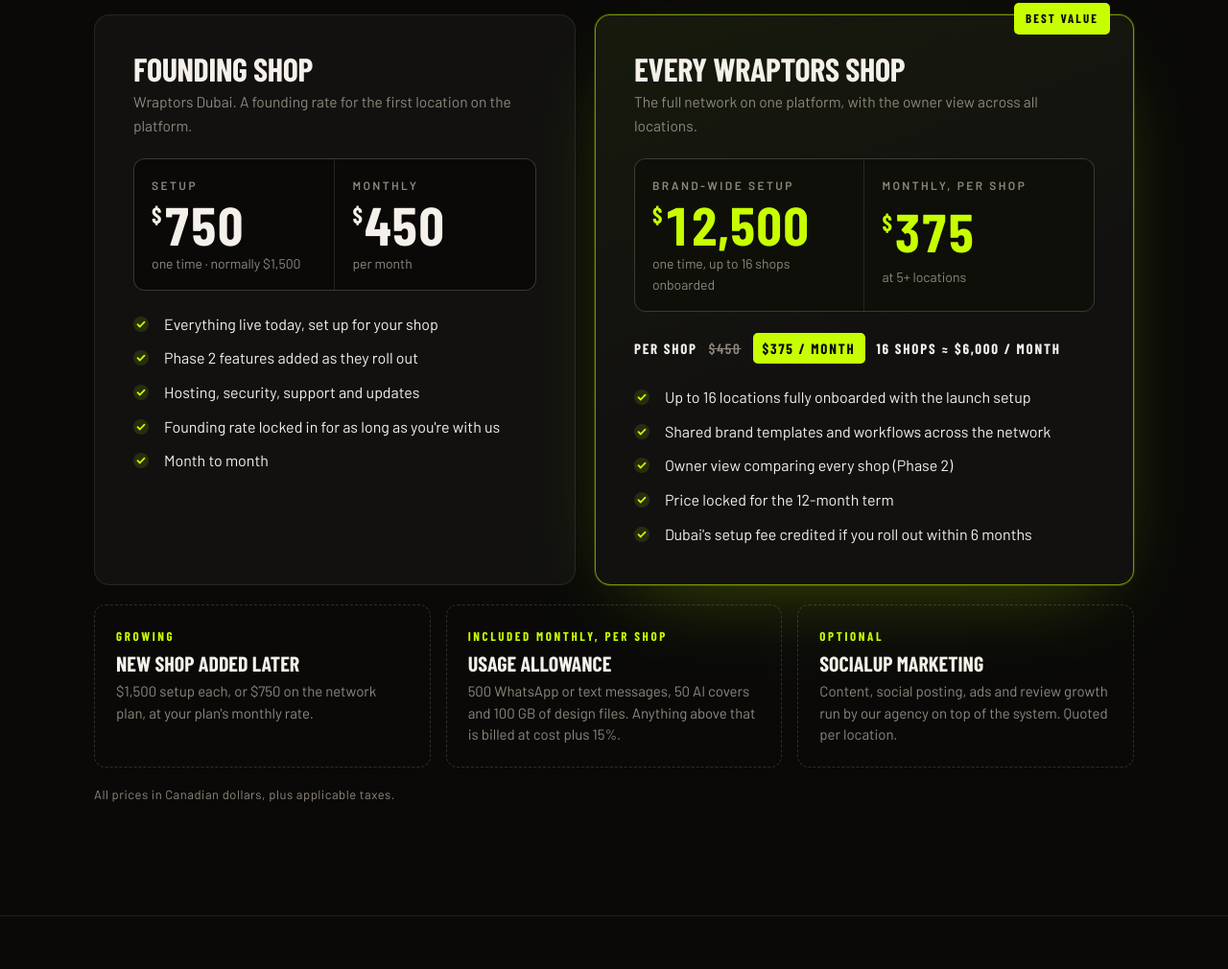
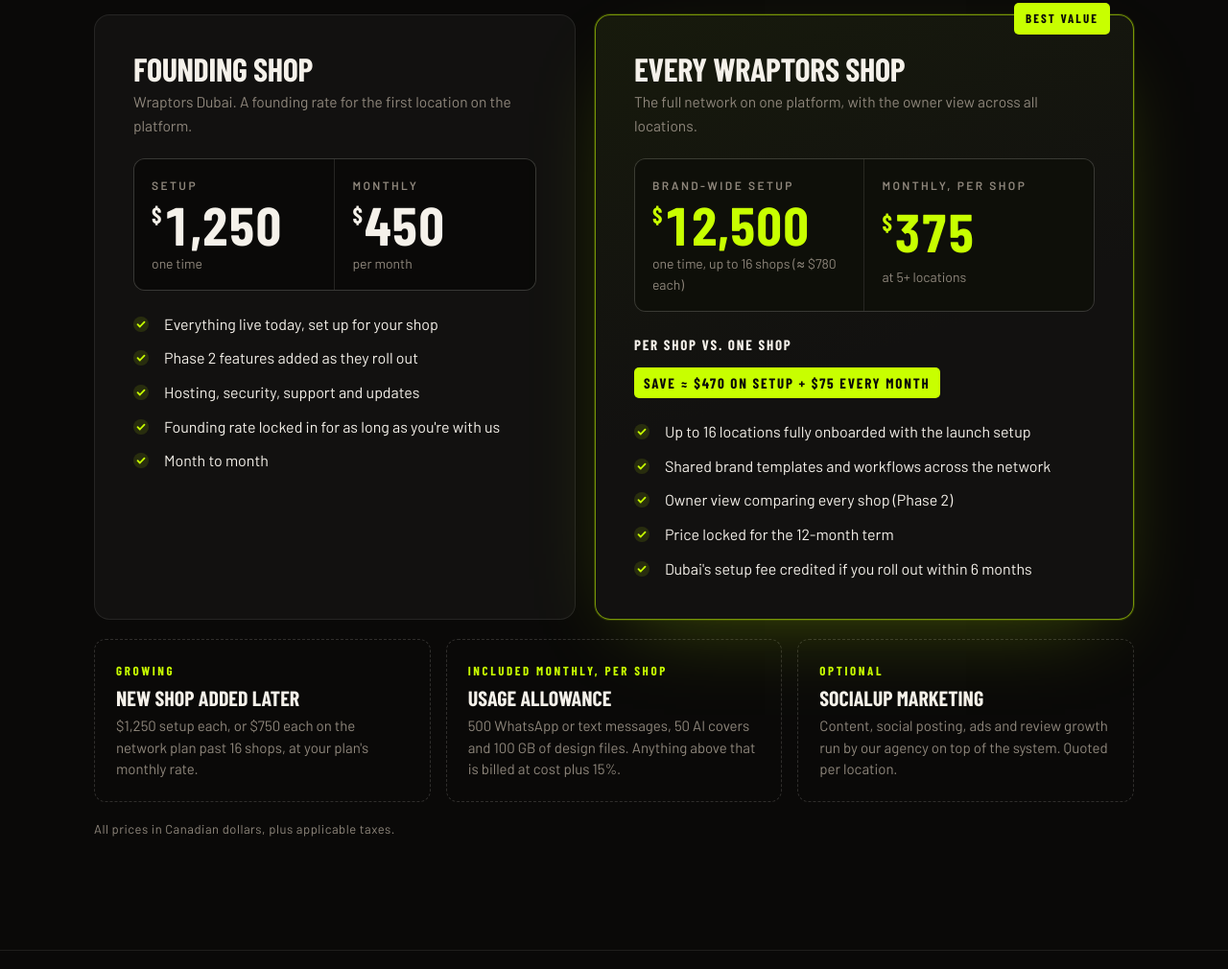
Before and after one commit to CustomGear/Socialup, a website: page proposals/wraptors/index.html in a window 1280 px wide. Shown: the part 6540-7550 px from the top of the page at 96% size. Drawn offline with nearby package versions, Linux system fonts and the light colour scheme; a web font is replaced by a local one.

Commit message:
Wraptors proposal: single-shop setup $1,250, network setup shown per shop with savings
Co-Authored-By: Claude Opus 5.5 <noreply@anthropic.com>

```diff
--- a/proposals/wraptors/index.html
+++ b/proposals/wraptors/index.html
@@ -291,18 +291,18 @@ a:focus-visible{outline:2px solid var(--lime);outline-offset:3px}
   <div class="plans">
     <div class="plan">
       <div><h3>Founding shop</h3><p class="who">Wraptors Dubai. A founding rate for the first location on the platform.</p></div>
-      <div class="nums"><div><small>Setup</small><strong><sup>$</sup>750</strong><em>one time · normally $1,500</em></div><div><small>Monthly</small><strong><sup>$</sup>450</strong><em>per month</em></div></div>
+      <div class="nums"><div><small>Setup</small><strong><sup>$</sup>1,250</strong><em>one time</em></div><div><small>Monthly</small><strong><sup>$</sup>450</strong><em>per month</em></div></div>
       <ul class="ticks"><li>Everything live today, set up for your shop</li><li>Phase 2 features added as they roll out</li><li>Hosting, security, support and updates</li><li>Founding rate locked in for as long as you're with us</li><li>Month to month</li></ul>
     </div>
     <div class="plan best"><span class="ribbon">Best value</span>
       <div><h3>Every Wraptors shop</h3><p class="who">The full network on one platform, with the owner view across all locations.</p></div>
-      <div class="nums"><div><small>Brand-wide setup</small><strong><sup>$</sup>12,500</strong><em>one time, up to 16 shops onboarded</em></div><div><small>Monthly, per shop</small><strong><sup>$</sup>375</strong><em>at 5+ locations</em></div></div>
-      <div class="save"><span>Per shop</span><s>$450</s><b>$375 / month</b><span>16 shops ≈ $6,000 / month</span></div>
+      <div class="nums"><div><small>Brand-wide setup</small><strong><sup>$</sup>12,500</strong><em>one time, up to 16 shops (≈ $780 each)</em></div><div><small>Monthly, per shop</small><strong><sup>$</sup>375</strong><em>at 5+ locations</em></div></div>
+      <div class="save"><span>Per shop vs. one shop</span><b>Save ≈ $470 on setup + $75 every month</b></div>
       <ul class="ticks"><li>Up to 16 locations fully onboarded with the launch setup</li><li>Shared brand templates and workflows across the network</li><li>Owner view comparing every shop (Phase 2)</li><li>Price locked for the 12-month term</li><li>Dubai's setup fee credited if you roll out within 6 months</li></ul>
     </div>
   </div>
   <div class="extras">
-    <div class="extra"><small>Growing</small><b>New shop added later</b><p>$1,500 setup each, or $750 on the network plan, at your plan's monthly rate.</p></div>
+    <div class="extra"><small>Growing</small><b>New shop added later</b><p>$1,250 setup each, or $750 each on the network plan past 16 shops, at your plan's monthly rate.</p></div>
     <div class="extra"><small>Included monthly, per shop</small><b>Usage allowance</b><p>500 WhatsApp or text messages, 50 AI covers and 100 GB of design files. Anything above that is billed at cost plus 15%.</p></div>
     <div class="extra"><small>Optional</small><b>SocialUp marketing</b><p>Content, social posting, ads and review growth run by our agency on top of the system. Quoted per location.</p></div>
   </div>
```
